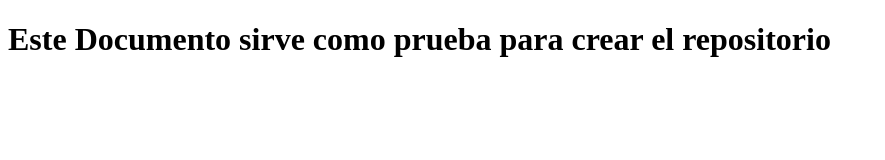
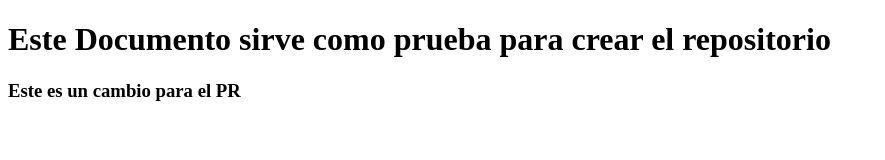
Before and after one commit to jhojang02/Prueba-Pull-Request, a plain HTML site: page index.html in a window 1280 px wide. Shown: the whole page, without its empty margins (0-885 px from the left). Drawn offline with Linux system fonts and the light colour scheme.

Commit message:
Cambio h3

```diff
--- a/index.html
+++ b/index.html
@@ -7,5 +7,6 @@
 </head>
 <body>
     <h1>Este Documento sirve como prueba para crear el repositorio</h1>
+    <h3>Este es un cambio para el PR</h3>
 </body>
 </html>
```
